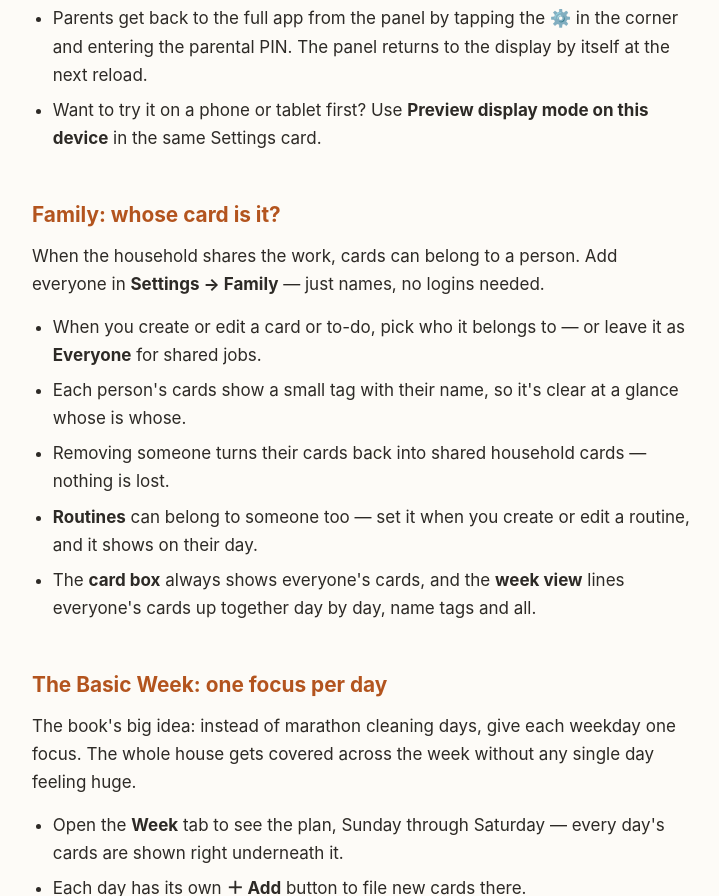
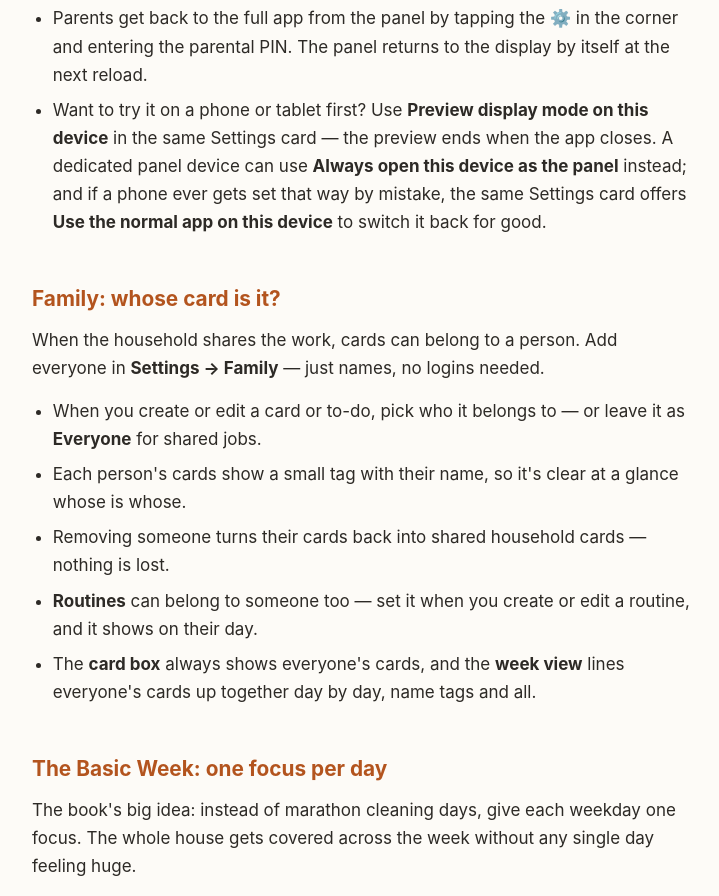
Before and after one commit to mrgrayum/she-home-organizer, a plain HTML site: page guide.html in a window 1280 px wide. Shown: the part 6189-7085 px from the top of the page, without its empty margins (276-995 px from the left). Drawn offline with Linux system fonts and the light colour scheme.

Commit message:
Guide: explain temporary preview, the always-panel latch, and the normal-app off switch

```diff
--- a/guide.html
+++ b/guide.html
@@ -208,7 +208,7 @@
     <li><strong>Reward games:</strong> finishing everything in a column also earns a short game — Breakout, Star Tap, Hangman, Memory Match, or the Shell Game, picked at random. A game lasts a minute or two and closes itself after five minutes. You can also hide a surprise game behind any single card: tick <strong>🎮 Surprise game</strong> in the card's edit form — nothing shows on the card, so the kids never know which ones have a game behind them. Games can be turned off in <strong>Settings → Family Display</strong>.</li>
     <li>On the panel, each person’s column is softly tinted with their family color, the date runs large across the top, and the header shows your local weather — including a heads-up when rain is on the way later today.</li>
     <li>Parents get back to the full app from the panel by tapping the ⚙️ in the corner and entering the parental PIN. The panel returns to the display by itself at the next reload.</li>
-    <li>Want to try it on a phone or tablet first? Use <strong>Preview display mode on this device</strong> in the same Settings card.</li>
+    <li>Want to try it on a phone or tablet first? Use <strong>Preview display mode on this device</strong> in the same Settings card — the preview ends when the app closes. A dedicated panel device can use <strong>Always open this device as the panel</strong> instead; and if a phone ever gets set that way by mistake, the same Settings card offers <strong>Use the normal app on this device</strong> to switch it back for good.</li>
   </ul>
 </section>
 
```
